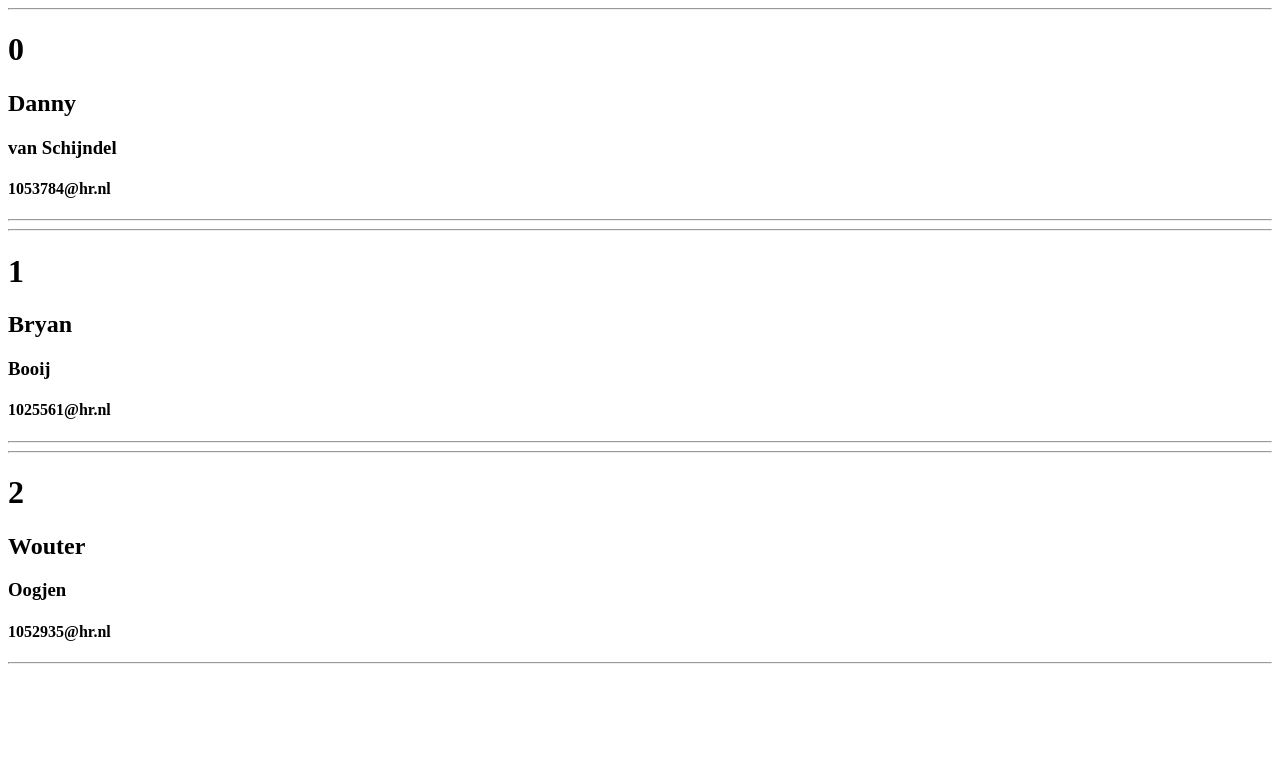
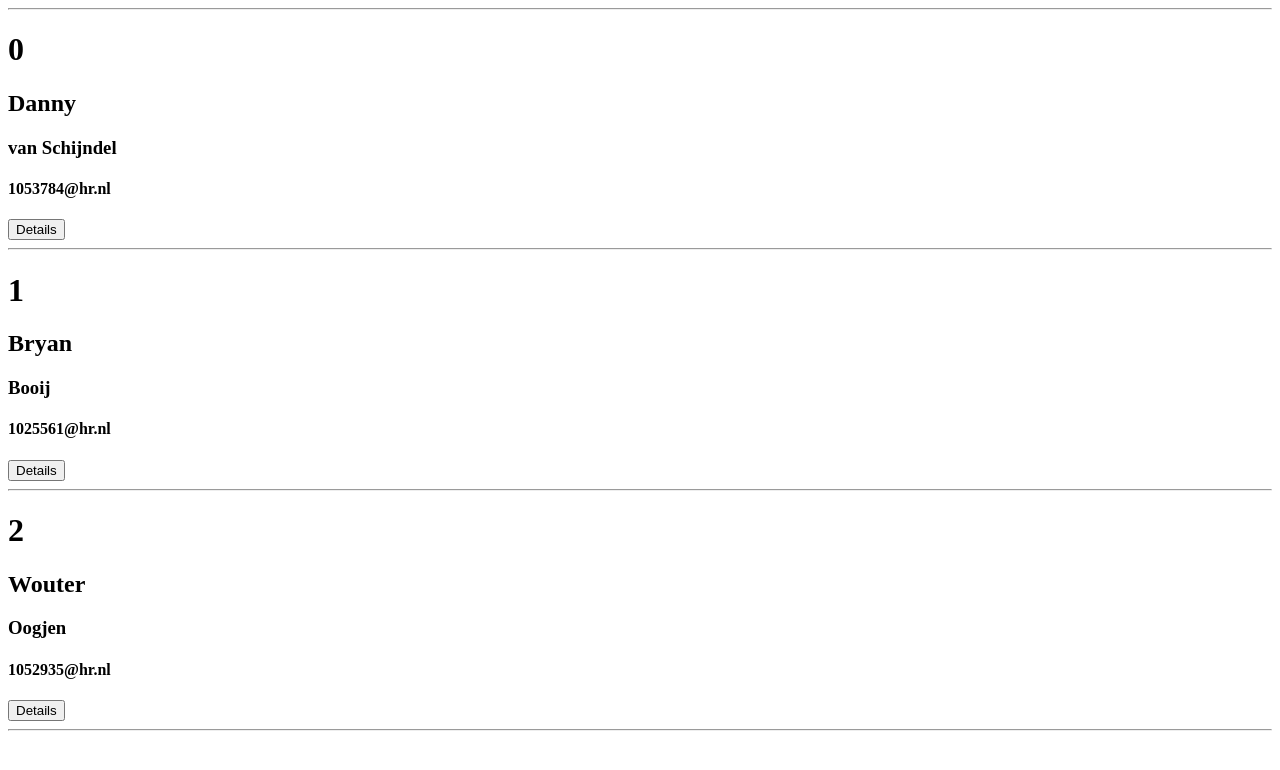
Before and after one commit to Danny-1053784/Week3-API-Security, a Flask app: page /leerlingen_lijst in a window 1280 px wide. Shown: the top 770 px of the page. Run offline with Flask 2, Linux system fonts and the light colour scheme; data comes from the database, SQL or seed files in the repository.

Commit message:
Feature: added a page to see the detais of the student

```diff
--- a/app.py
+++ b/app.py
@@ -68,11 +68,18 @@ def qrcode(lesid = None):
     # Ga naar qrcode.html en geef lesid mee
     return render_template("qrcode.html", lesid=lesid)
 
+# De pagina waar de lijst van leerlingen staat (Wouter)
 @app.route("/leerlingen_lijst")
 def leerlingen_aanwezigheid():
     # haal de leerlingen op uit de database
     students = dbm.get_students()
     return render_template("leerlingen_aanwezigheid.html", students=students)
+
+# De pagina waar de details van de leerlingen staan (Wouter)
+@app.route("/leerling_details/<studentid>", methods=["GET", "POST"])
+def leerling_details(studentid = None):
+    # ga naar leerling_details.html en geef studentid mee
+    return render_template("leerling_details.html", studentid=studentid)
 
 if __name__ == "__main__":
     app.run(host=FLASK_IP, port=FLASK_PORT, debug=FLASK_DEBUG)
--- a/templates/leerlingen_aanwezigheid.html
+++ b/templates/leerlingen_aanwezigheid.html
@@ -13,8 +13,11 @@
     <h2>{{ student[1] }}</h2>
     <h3>{{ student[2] }}</h3>
     <h4>{{ student[3] }}</h4>
-    <hr>
+    <form action="/student_details/{{ student[0] }}" method="post">
+        <input type="submit" value="Details">
+    </form>
 {% endfor %}
+<hr>
 
 </body>
 </html>
```
Also changed, not shown: templates/leerling_details.html (added, +10 -0 lines).
